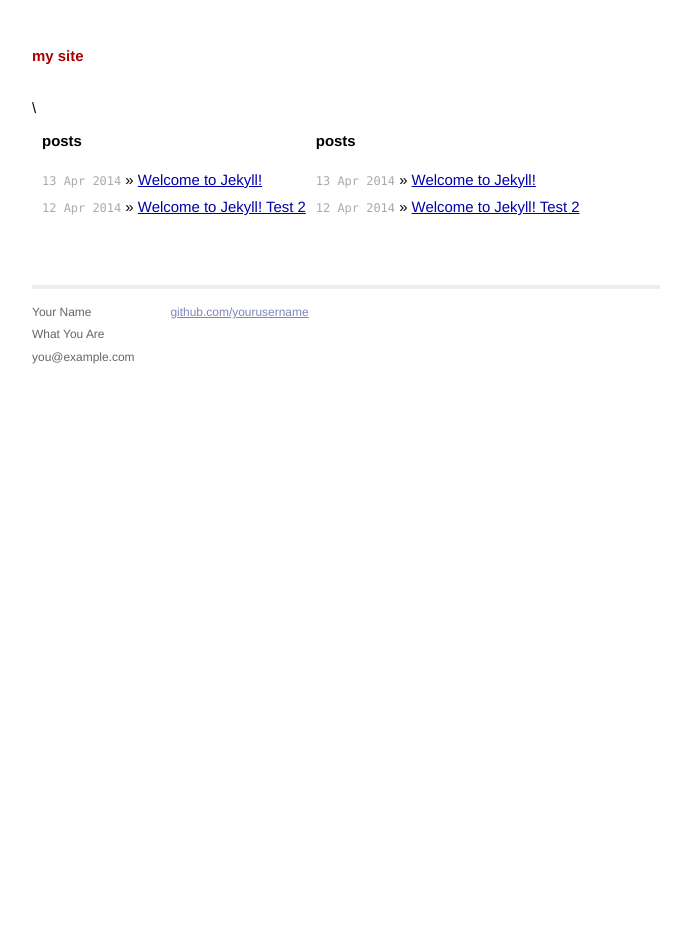
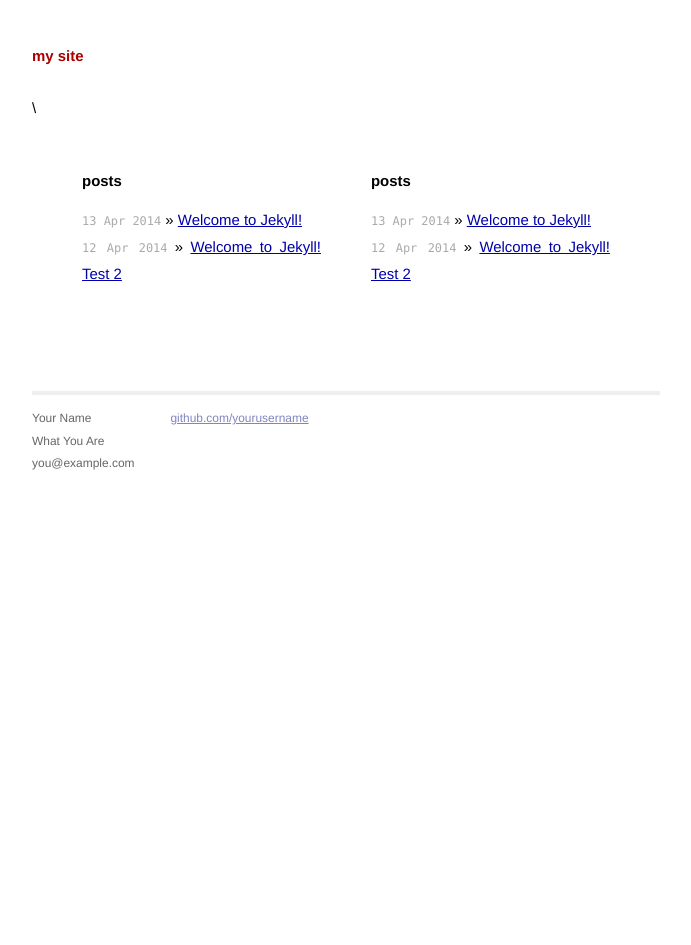
Before and after one commit to miroe/miroe.github.io, a Jekyll site: the page built from index.html, in a window 1280 px wide. Shown: the whole page, without its empty margins (294-985 px from the left). Built offline with Jekyll 4.4.1, drawn with Linux system fonts in a browser that asks for light colours; Markdown is read by kramdown in place of the engine named in the settings.

Commit message:
bigger cellspacing

```diff
--- a/index.html
+++ b/index.html
@@ -6,7 +6,7 @@ title: my site
 <div id="home">
 
 
-  <table cellspacing="10">
+  <table cellspacing="50">
  <tr>
   <td> <h1>posts</h1>
   <ul class="posts">
```
